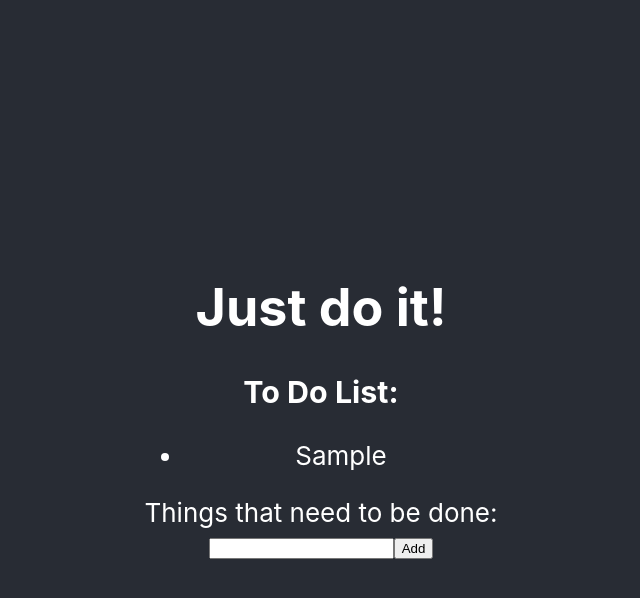
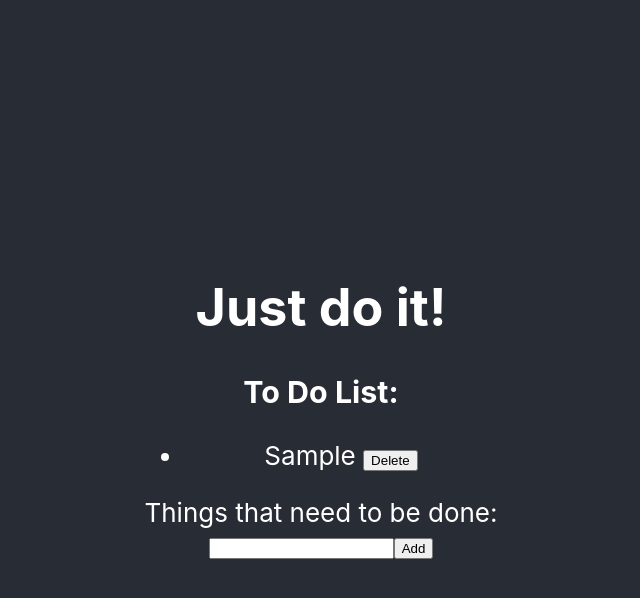
Before and after one commit to vlttx/simple-app, a React (Create React App) app: page / in a window 1280 px wide. Both pictures are taken after typing "Sample" into the empty fields and a click on the button "Add". Shown: the top 598 px of the page, without its empty margins (319-959 px from the left). Built offline with nearby package versions, Linux system fonts and the light colour scheme.

Commit message:
add delete button to each item (reducer, action, button)

```diff
--- a/src/components/actions/ToDos.js
+++ b/src/components/actions/ToDos.js
@@ -4,3 +4,10 @@ export const addToDo = item => {
 		item
 	};
 };
+
+export const deleteToDo = id => {
+	return {
+		type: 'DELETE_TODO',
+		id
+	};
+};
--- a/src/components/todos/ToDoItem.js
+++ b/src/components/todos/ToDoItem.js
@@ -1,9 +1,31 @@
-import React from 'react';
+import React, { Component } from 'react';
+import { connect } from 'react-redux';
+import { deleteToDo } from '../actions/ToDos';
 
-export default function ToDoItem({ text }) {
-	return (
-		<div>
-			<li>{text}</li>
-		</div>
-	);
+class ToDoItem extends Component {
+	constructor(props) {
+		super(props);
+		this.handleSubmit = () => {
+			this.props.deleteToDo(this.props.id);
+		};
+	}
+
+	render() {
+		return (
+			<div>
+				<li>
+					{this.props.text}
+					{'   '}
+					<button type='submit' onClick={this.handleSubmit}>
+						Delete
+					</button>
+				</li>
+			</div>
+		);
+	}
 }
+
+export default connect(
+	null,
+	{ deleteToDo }
+)(ToDoItem);
--- a/src/components/todos/ToDoList.js
+++ b/src/components/todos/ToDoList.js
@@ -8,7 +8,7 @@ const ToDoList = props => {
 			{props.items ? (
 				<ul>
 					{props.items.map(item => (
-						<ToDoItem key={item.id} text={item.text} />
+						<ToDoItem key={item.id} text={item.text} id={item.id} />
 					))}
 				</ul>
 			) : (
--- a/src/reducers/ToDos.js
+++ b/src/reducers/ToDos.js
@@ -3,7 +3,7 @@ const ToDos = (state = [], action) => {
 		case 'ADD_TODO':
 			return state.concat(action.item);
 		case 'DELETE_TODO':
-			return state.filter(item => (item.id === action.itemId ? false : true));
+			return state.filter(item => (item.id === action.id ? false : true));
 		default:
 			return state;
 	}
```
